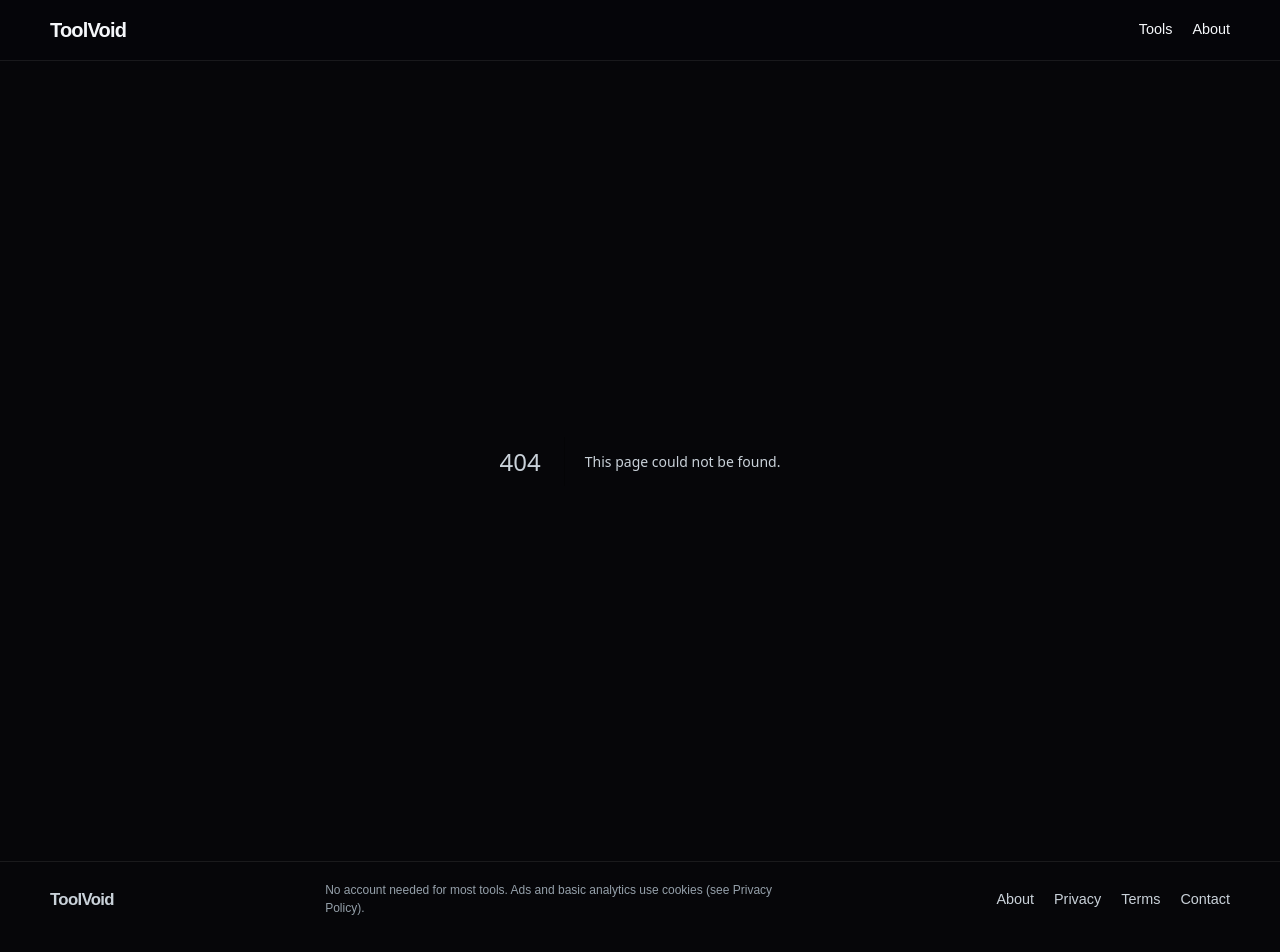
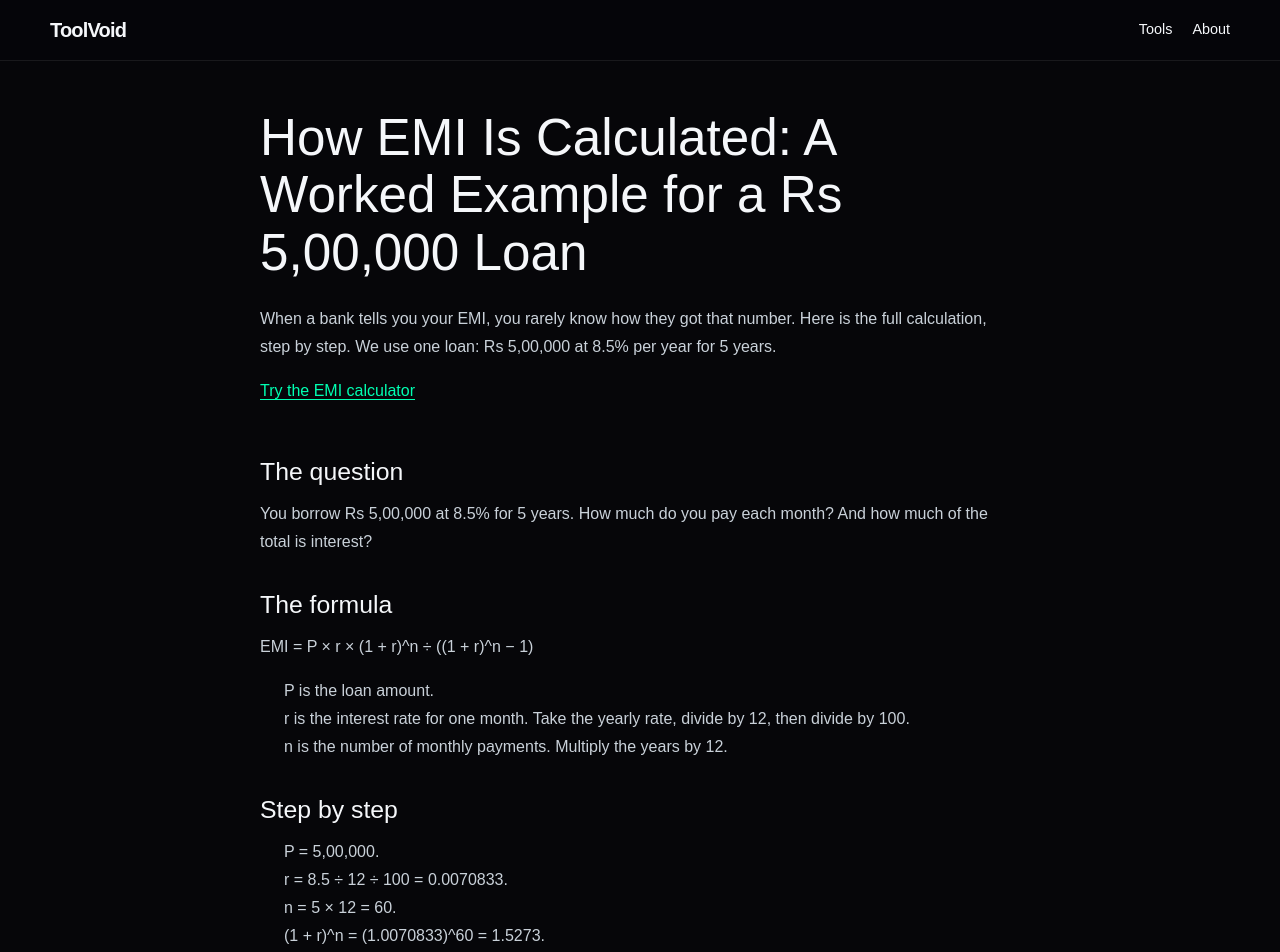
Before and after one commit to toolvoid/toolvoid, a Next.js app: page /guides/emi-calculation in a window 1280 px wide. Before the commit this address had no page. Shown: the top 952 px of the page. Built offline with nearby package versions, Linux system fonts and the light colour scheme.

Commit message:
Add worked EMI calculation guide

```diff
--- /dev/null
+++ b/app/guides/emi-calculation/page.js
@@ -0,0 +1,165 @@
+import Image from 'next/image';
+
+export const metadata = {
+  title: 'How EMI Is Calculated: Worked Example | ToolVoid',
+  description: 'Step-by-step EMI calculation for a Rs 5,00,000 loan at 8.5% over 5 years, with the formula, the month-1 split and a 3-year comparison.',
+  alternates: { canonical: 'https://toolvoid.com/guides/emi-calculation' },
+};
+
+const styles = {
+  main: {
+    width: '100%',
+    padding: '48px 0 64px',
+  },
+  article: {
+    width: 'min(760px, calc(100% - 32px))',
+    margin: '0 auto',
+    fontSize: 16,
+    lineHeight: 1.75,
+    overflowWrap: 'break-word',
+  },
+  h1: {
+    margin: '0 0 24px',
+    color: '#f5f7fa',
+    fontSize: 'clamp(2rem, 7vw, 3.2rem)',
+    lineHeight: 1.12,
+  },
+  h2: {
+    margin: '34px 0 12px',
+    color: '#f5f7fa',
+    fontSize: '1.55rem',
+    lineHeight: 1.25,
+  },
+  paragraph: {
+    margin: '0 0 16px',
+    fontSize: 16,
+    lineHeight: 1.75,
+  },
+  list: {
+    margin: '0 0 16px',
+    paddingLeft: 24,
+    fontSize: 16,
+    lineHeight: 1.75,
+  },
+  link: {
+    display: 'inline-block',
+    margin: '0 0 18px',
+    color: '#00ffb2',
+    fontSize: 16,
+    textDecoration: 'underline',
+    textUnderlineOffset: 3,
+  },
+  image: {
+    display: 'block',
+    width: '100%',
+    height: 'auto',
+    margin: '24px 0',
+    borderRadius: 12,
+  },
+  tableWrap: {
+    width: '100%',
+    maxWidth: '100%',
+    margin: '18px 0 22px',
+    overflowX: 'auto',
+    WebkitOverflowScrolling: 'touch',
+  },
+  table: {
+    width: '100%',
+    minWidth: 420,
+    borderCollapse: 'collapse',
+    fontSize: 16,
+  },
+  cell: {
+    padding: '10px 12px',
+    border: '1px solid rgba(255,255,255,.18)',
+    textAlign: 'left',
+  },
+};
+
+export default function EmiCalculationGuidePage() {
+  return (
+    <main style={styles.main}>
+      <article style={styles.article}>
+        <h1 style={styles.h1}>How EMI Is Calculated: A Worked Example for a Rs 5,00,000 Loan</h1>
+        <p style={styles.paragraph}>When a bank tells you your EMI, you rarely know how they got that number. Here is the full calculation, step by step. We use one loan: Rs 5,00,000 at 8.5% per year for 5 years.</p>
+        <a href="/emi" style={styles.link}>Try the EMI calculator</a>
+
+        <h2 style={styles.h2}>The question</h2>
+        <p style={styles.paragraph}>You borrow Rs 5,00,000 at 8.5% for 5 years. How much do you pay each month? And how much of the total is interest?</p>
+
+        <h2 style={styles.h2}>The formula</h2>
+        <p style={styles.paragraph}>EMI = P × r × (1 + r)^n ÷ ((1 + r)^n − 1)</p>
+        <ul style={styles.list}>
+          <li>P is the loan amount.</li>
+          <li>r is the interest rate for one month. Take the yearly rate, divide by 12, then divide by 100.</li>
+          <li>n is the number of monthly payments. Multiply the years by 12.</li>
+        </ul>
+
+        <h2 style={styles.h2}>Step by step</h2>
+        <ol style={styles.list}>
+          <li>P = 5,00,000.</li>
+          <li>r = 8.5 ÷ 12 ÷ 100 = 0.0070833.</li>
+          <li>n = 5 × 12 = 60.</li>
+          <li>(1 + r)^n = (1.0070833)^60 = 1.5273.</li>
+          <li>Top part: 5,00,000 × 0.0070833 × 1.5273 = about 5,409.</li>
+          <li>Bottom part: 1.5273 − 1 = 0.5273.</li>
+          <li>EMI = 5,409 ÷ 0.5273 = about Rs 10,258 per month.</li>
+        </ol>
+        <p style={styles.paragraph}>You pay this for 60 months, so the total is Rs 6,15,496. You borrowed Rs 5,00,000, so the interest is Rs 1,15,496.</p>
+        <Image
+          src="/guides/emi-example-5yr.png"
+          alt="ToolVoid EMI calculator with Rs 5,00,000, 8.5% and 5 years entered, showing a monthly EMI of Rs 10,258"
+          width={1372}
+          height={520}
+          sizes="(max-width: 792px) calc(100vw - 32px), 760px"
+          style={styles.image}
+        />
+
+        <h2 style={styles.h2}>What your first payment is made of</h2>
+        <p style={styles.paragraph}>In month 1 you owe interest on the full Rs 5,00,000. That is 5,00,000 × 0.0070833 = about Rs 3,542. The rest of your EMI, about Rs 6,717, reduces the loan. (The two numbers add up to Rs 10,258 apart from rounding.) In month 2 the loan is a little smaller, so the interest is a little smaller too, and more of your EMI goes to the loan. That is why early payments are mostly interest.</p>
+
+        <h2 style={styles.h2}>Same loan, 3 years instead of 5</h2>
+        <p style={styles.paragraph}>Now take 36 months instead of 60. The same formula gives an EMI of about Rs 15,784. The total paid is Rs 5,68,216, so the interest is Rs 68,216.</p>
+        <Image
+          src="/guides/emi-example-3yr.png"
+          alt="ToolVoid EMI calculator with Rs 5,00,000, 8.5% and 3 years entered, showing a monthly EMI of Rs 15,784"
+          width={1372}
+          height={520}
+          sizes="(max-width: 792px) calc(100vw - 32px), 760px"
+          style={styles.image}
+        />
+        <div style={styles.tableWrap}>
+          <table style={styles.table}>
+            <thead>
+              <tr>
+                <th style={styles.cell}></th>
+                <th style={styles.cell}>5 years</th>
+                <th style={styles.cell}>3 years</th>
+              </tr>
+            </thead>
+            <tbody>
+              <tr>
+                <td style={styles.cell}>Monthly EMI</td>
+                <td style={styles.cell}>Rs 10,258</td>
+                <td style={styles.cell}>Rs 15,784</td>
+              </tr>
+              <tr>
+                <td style={styles.cell}>Total interest</td>
+                <td style={styles.cell}>Rs 1,15,496</td>
+                <td style={styles.cell}>Rs 68,216</td>
+              </tr>
+            </tbody>
+          </table>
+        </div>
+        <p style={styles.paragraph}>The 3-year loan costs Rs 5,526 more each month, but you pay Rs 47,280 less in interest. Which one is better depends on how much EMI your monthly budget can handle.</p>
+
+        <h2 style={styles.h2}>What this example does not include</h2>
+        <p style={styles.paragraph}>Banks may charge a processing fee, insurance or other costs. The rate on your own loan may not be 8.5%, and it can change over time. Use this example to understand how an EMI works, and check your bank's offer letter for the real numbers.</p>
+
+        <h2 style={styles.h2}>Try it yourself</h2>
+        <p style={styles.paragraph}>Enter your own loan amount, interest rate and tenure in the ToolVoid EMI calculator. It shows your monthly payment and the full repayment schedule.</p>
+        <a href="/emi" style={styles.link}>Try the EMI calculator</a>
+      </article>
+    </main>
+  );
+}
```
